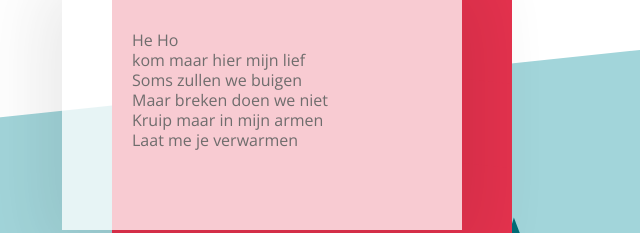
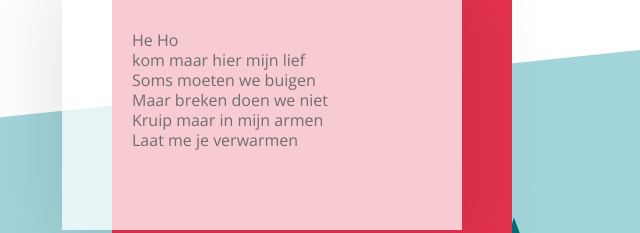
Before and after one commit to designosource/oprechtmechelen, a plain HTML site: page index.html in a window 1280 px wide. Shown: the part 270-503 px from the top of the page, 640-1280 px from the left. Drawn offline with nearby package versions, Linux system fonts and the light colour scheme.

```diff
--- a/index.html
+++ b/index.html
@@ -31,7 +31,7 @@ VRIJDAG 9 JUNI, 22U, GROTE MARKT </h2>
             <div class="spektakel-lyricsBox">
                 <span class="lyric-line lyric-line--first">He Ho</span>
                 <span class="lyric-line lyric-line--second">kom maar hier mijn lief</span>
-                <span class="lyric-line lyric-line--third">Soms zullen we buigen</span>
+                <span class="lyric-line lyric-line--third">Soms moeten we buigen</span>
                 <span class="lyric-line lyric-line--fourth">Maar breken doen we niet</span>
                 <span class="lyric-line lyric-line--fifth">Kruip maar in mijn armen</span>
                 <span class="lyric-line lyric-line--sixth">Laat me je verwarmen</span>
```
Also changed, not shown: 1 other file.
